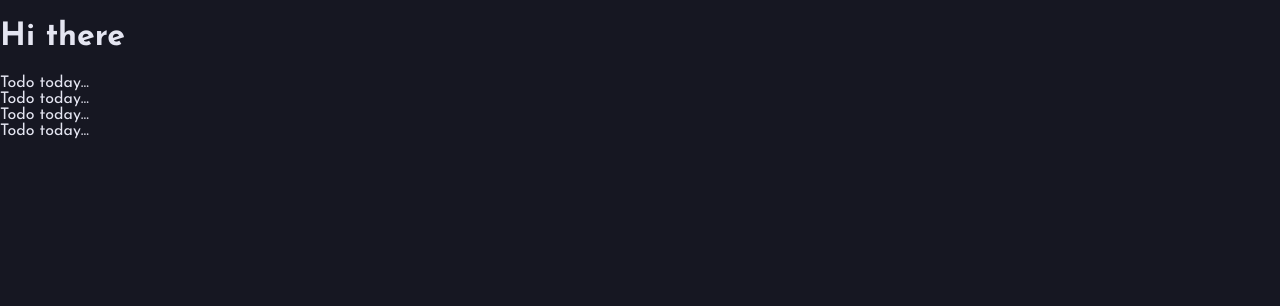
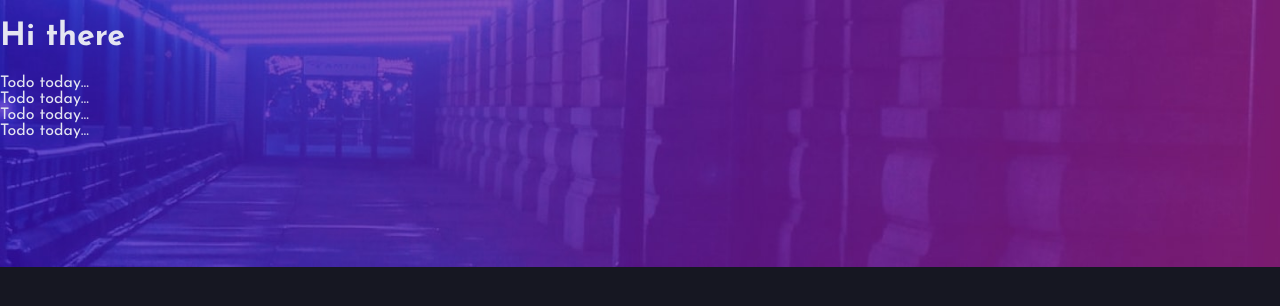
Before and after one commit to ClaytonDewey/todo-app, a React (Create React App) app: page / in a window 1280 px wide. Shown: the top 306 px of the page. Built offline with nearby package versions, Linux system fonts and the light colour scheme.

Commit message:
Add background image

```diff
--- a/src/sass/base/_base.scss
+++ b/src/sass/base/_base.scss
@@ -1,4 +1,7 @@
 body {
+  background-image: url(../../../public/images/bg-desktop-dark.jpg);
+  background-repeat: no-repeat;
+  background-size: cover;
   background-color: $very-dark-blue;
   color: $lighter-grayish-blue;
   margin: 0;
```
